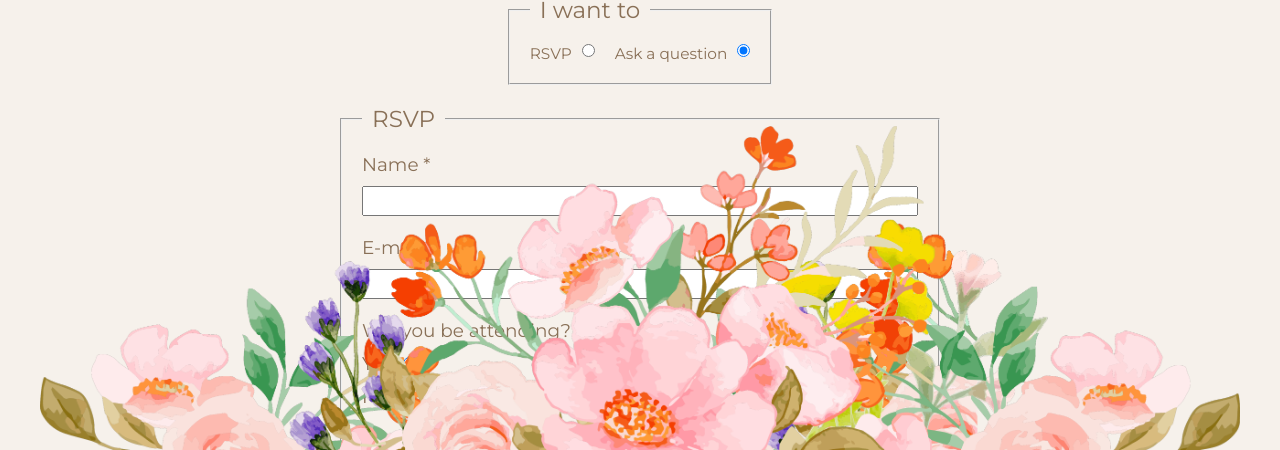
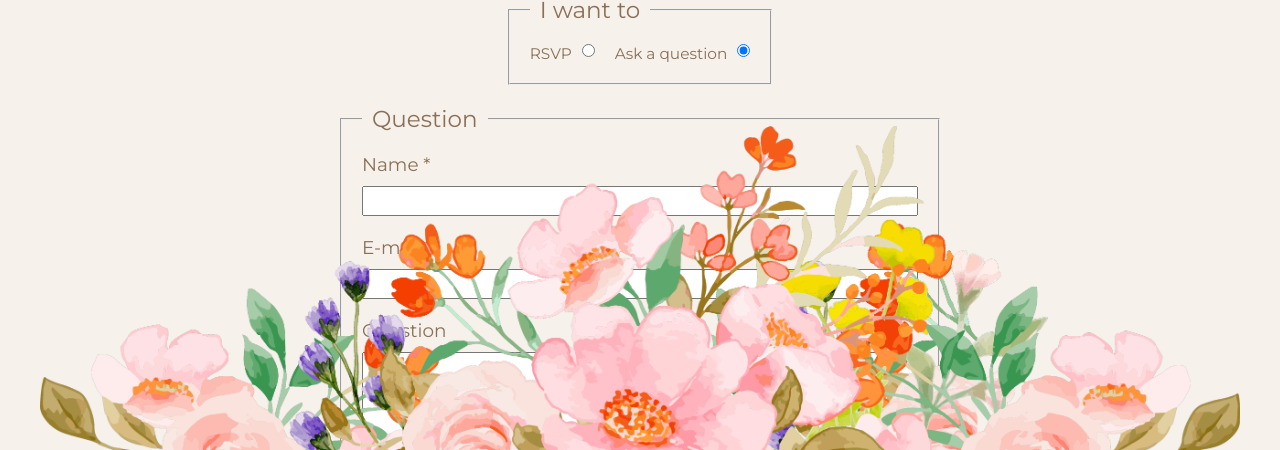
Before and after one commit to VidarRehn/wedding, a React (Create React App) app: page / in a window 1280 px wide. Both pictures are taken after a click on the radio button "Ask a question". Shown: the part 4955-5405 px from the top of the page. Built offline with nearby package versions, Linux system fonts and the light colour scheme.

Commit message:
added question form

```diff
--- a/src/components/Contact.jsx
+++ b/src/components/Contact.jsx
@@ -60,6 +60,10 @@ const Contact = () => {
 
     const [typeOfForm, setTypeOfForm] = useState('RSVP')
 
+    const handleForm = (e) => {
+        setTypeOfForm(e.target.value)
+    }
+
     return (
         <Container id='contact'>
             <Title>Contact / RSVP</Title>
@@ -68,11 +72,11 @@ const Contact = () => {
                 <div>
                     <div>
                         <label htmlFor="rsvp">RSVP</label>
-                        <input type="radio" name="type" id="rsvp" defaultChecked />
+                        <input onChange={(e) => handleForm(e)} type="radio" name="type" id="rsvp" defaultChecked defaultValue={'RSVP'} />
                     </div>
                     <div>
                         <label htmlFor="question">Ask a question</label>
-                        <input type="radio" name="type" id="question" />
+                        <input onChange={(e) => handleForm(e)} type="radio" name="type" id="question" defaultValue={'Question'} />
                     </div>
                 </div>
             </ChooseType>
--- a/src/components/Question.jsx
+++ b/src/components/Question.jsx
@@ -1,8 +1,60 @@
+//CSS
+import styled, { css } from 'styled-components'
+import { colors, flex, fonts } from '../styles/partials'
+// react hooks
+import { useState } from 'react'
 
+const Form = styled.form`
+    width: 100%;
+    font-size: ${fonts.paragraph};
+    ${flex('column')};
+    gap: 20px;
+`
+const InputAndLabel = styled.div`
+    width: 100%;
+    gap: 10px;
+
+    input[type='text'],input[type='email'], textarea {
+        width: 100%;
+    }
+
+    input, textarea {
+        padding: 5px;
+    }
+
+    ${props => props.row && css`
+        ${flex('row', 'flex-start', 'center')}
+    `}
+    ${props => props.column && css`
+        ${flex('column')}
+    `}
+`
+const SubmitButton = styled.button`
+    align-self: center;
+    width: 280px;
+    padding: 10px;
+    background-color: ${colors.secondary};
+    color: white;
+    border: none;
+`
 const Question = () => {
 
     return (
-<>Question</>
+        <Form>
+            <InputAndLabel column>
+                <label htmlFor="">Name *</label>
+                <input type="text" name="" id="" />
+            </InputAndLabel>
+            <InputAndLabel column>
+                <label htmlFor="">E-mail *</label>
+                <input type="email" name="" id="" />
+            </InputAndLabel>
+            <InputAndLabel column>
+                <label htmlFor="">Question</label>
+                <textarea name="" id="" cols="30" rows="5"></textarea>
+            </InputAndLabel>
+            <SubmitButton>Submit</SubmitButton>
+        </Form>
     )
 }
 
```
